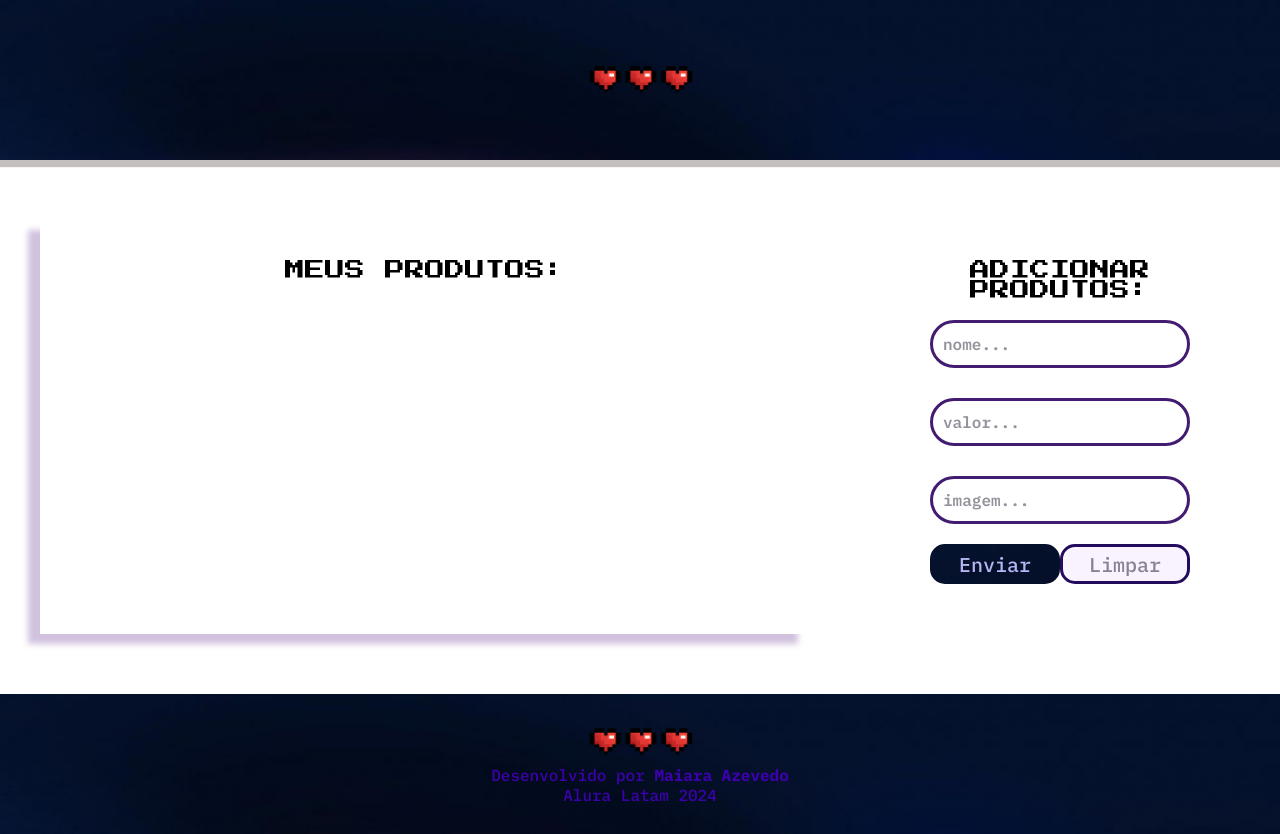
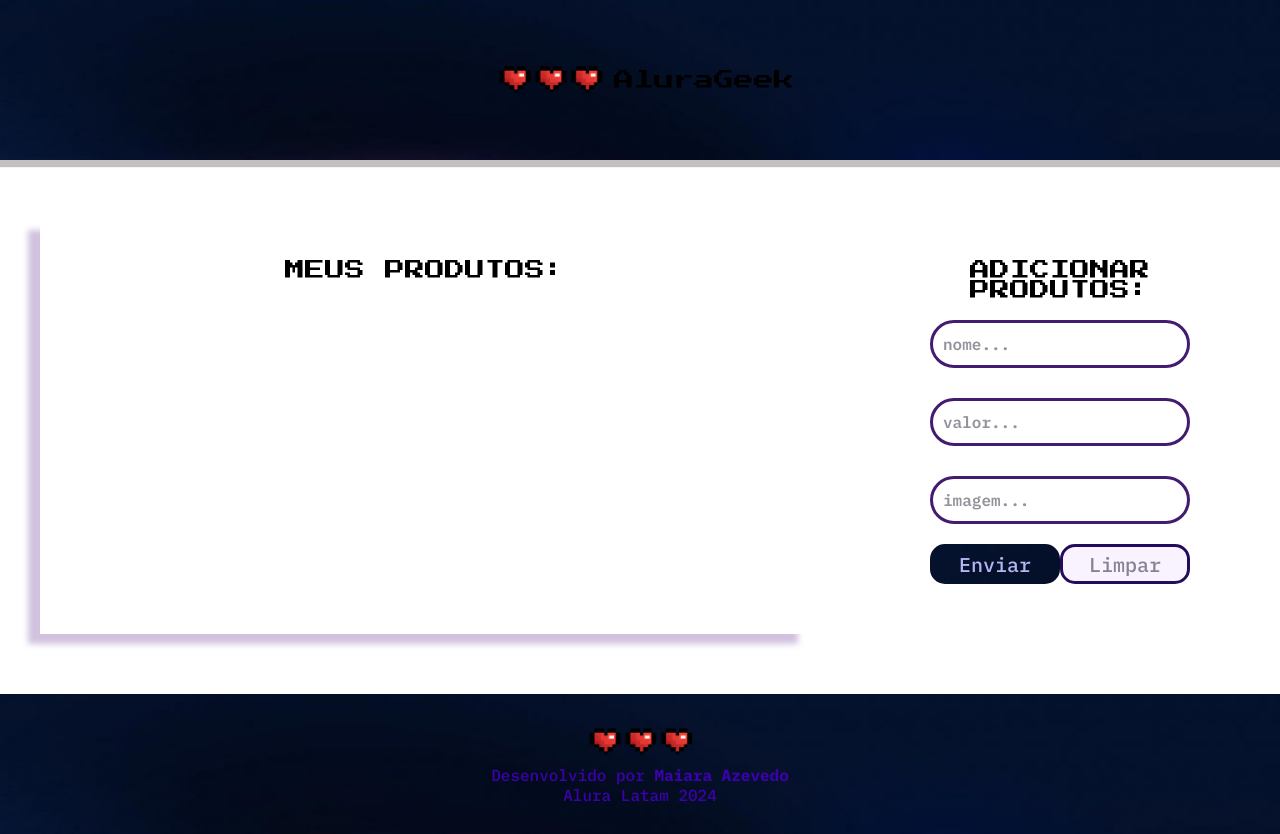
Before and after one commit to MaiaraAzevedo/AluraGeek, a website with bundled scripts: page index.html in a window 1280 px wide. Built offline with nearby package versions, Linux system fonts and the light colour scheme; no server answers; files whose address does not match are found by name.

Commit message:
Update index.html

```diff
--- a/index.html
+++ b/index.html
@@ -12,7 +12,8 @@
 </head>
 <body>
     <header class="cabecalho">
-            <img src="C:\Users\maiar\Downloads\AluraGeek Project\imagens\logo.png" alt="AluraGeek">
+            <img src="/imagens/logo.png" alt="logo">
+        <h1>AluraGeek</h1>
     </header>
     <main class="container-principal">
     <section class="secao-produtos">
```
